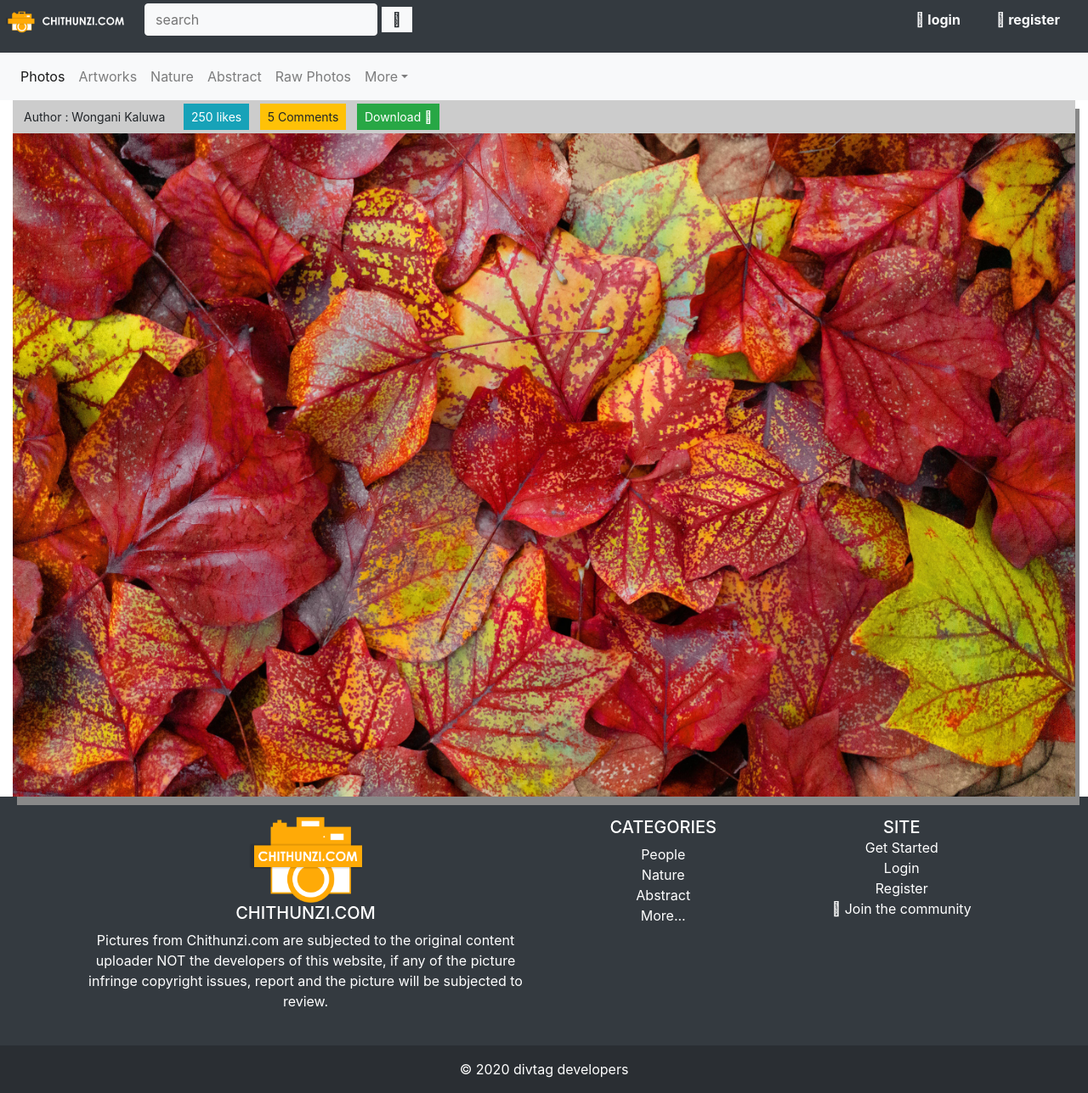
After one commit to wonganikalouer/chithunzi.com, a PHP site: page /public/preview.php in a window 1280 px wide. The commit adds this page. Shown: the whole page at 85% size. Run offline with PHP 8.4, Linux system fonts and the light colour scheme; some libraries are stand-ins or nearby versions.

Commit message:
Preview Page added
Added a preview page and the view_mini folder.

```diff
--- a/assets/css/styles.css
+++ b/assets/css/styles.css
@@ -52,3 +52,14 @@
 #image-icon{
     border-color: black;
 }
+
+#preview-holder{
+    width: 100%;
+    float: left;
+    box-shadow: 5px 10px #888888;
+    background: rgba(0, 0, 0, 0.2);
+}
+
+button{
+    border-radius: 0px !important;
+}
--- a/assets/css/styles.mobile.css
+++ b/assets/css/styles.mobile.css
@@ -1,10 +1,12 @@
 @media (max-width: 800px){
     #top-header{
         padding-top: 10px;
+        display: none;
     }
 
     #nav-header{
-        background-color: black;
+        background-color: #ccc !important;
+        margin-bottom: 2px;
     }
 
     #image-icon{
--- a/assets/js/main.js
+++ b/assets/js/main.js
@@ -1,3 +1,3 @@
 function _ready() {
-    Toast("This is ready",5,BOTTOM)
+    //lets have the API Ready
 }
--- /dev/null
+++ b/public/preview.php
@@ -0,0 +1,55 @@
+<?php ?>
+
+<html lang="en">
+<head>
+    <title>
+        Chithunzi.com
+    </title>
+    <link rel="stylesheet" type="text/css" href="../assets/css/styles.css">
+    <link rel="stylesheet" type="text/css" href="../assets/css/styles.mobile.css">
+    <link rel="stylesheet" type="text/css" href="../assets/css/theme.css">
+    <link rel="stylesheet" type="text/css" href="../vendor/bootstrap/css/bootstrap.min.css">
+    <link rel="stylesheet" type="text/css" href="../vendor/fontawesome/fontawesome.css">
+    <script src="../vendor/jquery/jquery.js"></script>
+    <script src="../vendor/bootstrap/js/bootstrap.js"></script>
+    <script src="../vendor/gslib/gslib_client_v1.2.3.js"></script>
+    <link rel="shortcut icon" type="image/jpg" href="../assets/imgs/main_logo_sm.png"/>
+    <meta name="viewport" content="width=device-width"/>
+</head>
+<body>
+<?php require("views/header.php") ?>
+<!-- This is a manual slider, not a real slider though, this will hold the most downloaded landscape photo and search key filter -->
+<!-- id variables are to be separated with a "-" symbol, and declared with "_" when using in javascript or php -->
+<div class="row m-0 p-0">
+    <div class="col-md-0"></div>
+    <div class="col-md-12">
+        <div id="main-holder">
+        <div id="preview-holder">
+          <div class="w-100 float-left">
+            <div class="w-100">
+                <button class="btn btn-sm m-1 "> Author : Wongani Kaluwa</button>
+                <button class="btn btn-sm  m-1 btn-info"> 250 likes</button>
+                <button class="btn btn-sm m-1 btn-warning"> 5 Comments</button>
+                <button class="btn btn-sm m-1 btn-success" title="click to download High Qualit Image"> Download <i class="fa fa-download"></i></button>
+            </div>
+            <img src="../assets/uploads/1114629.jpg" alt="" class="w-100 float-left">
+          </div>
+          </div>
+        </div>
+    </div>
+    <div class="col-md-0"></div>
+</div>
+
+<div class="w-100">
+    <?php require("views/footer.php"); ?>
+</div>
+
+<!-- TODO: To create a DivTag Paypal Merchant Account to be receiving donations and buy me a coffee payments. -->
+<!-- This adds in a donate button -->
+<script data-name="BMC-Widget" src="https://cdnjs.buymeacoffee.com/1.0.0/widget.prod.min.js" data-id="chithunzi"
+        data-description="Support me on Buy me a coffee!" data-message="Thank you for visiting. You can also buy us a coffee!"
+        data-color="#BD5FFF" data-position="Right" data-x_margin="18" data-y_margin="18"></script>
+
+</body>
+</html>
+<script src="../assets/js/main.js"></script>
--- a/public/views/footer.php
+++ b/public/views/footer.php
@@ -49,6 +49,9 @@
           <li>
             <a href="#!" class="text-white">Register</a>
           </li>
+          <li>
+            <a href="https://github.com/wonganikalouer/chithunzi.com" class="text-white" title="join the developers on github"> <i class="fa fa-github"></i> Join the community</a>
+          </li>
         </ul>
       </div>
       <!--Grid column-->
--- a/public/views/header.php
+++ b/public/views/header.php
@@ -1,5 +1,5 @@
 <div class="w-100 p-1 float-left bg-dark text-light" id="top-header">
-  <a class="navbar-brand float-left" href=""><img src="../assets/imgs/main_logo_lg.png" alt="wesite main logo" id="main-logo" ></a>
+  <a class="navbar-brand float-left" href="index.php"><img src="../assets/imgs/main_logo_lg.png" alt="wesite main logo" id="main-logo" ></a>
   <form action="" method="POST" style="float:left;width:auto;">
   <input type="text" class="btn btn-light text-left" placeholder="search" id="search">
   <button type="submit" class="btn btn-light"><i class="fa fa-search"></i></button>
```
Also changed, not shown: public/index.php (+39 -6 lines), public/views_mini/image-preview.php (added, +9 -0 lines), assets/uploads/1114629.jpg (added), 1 other file.
